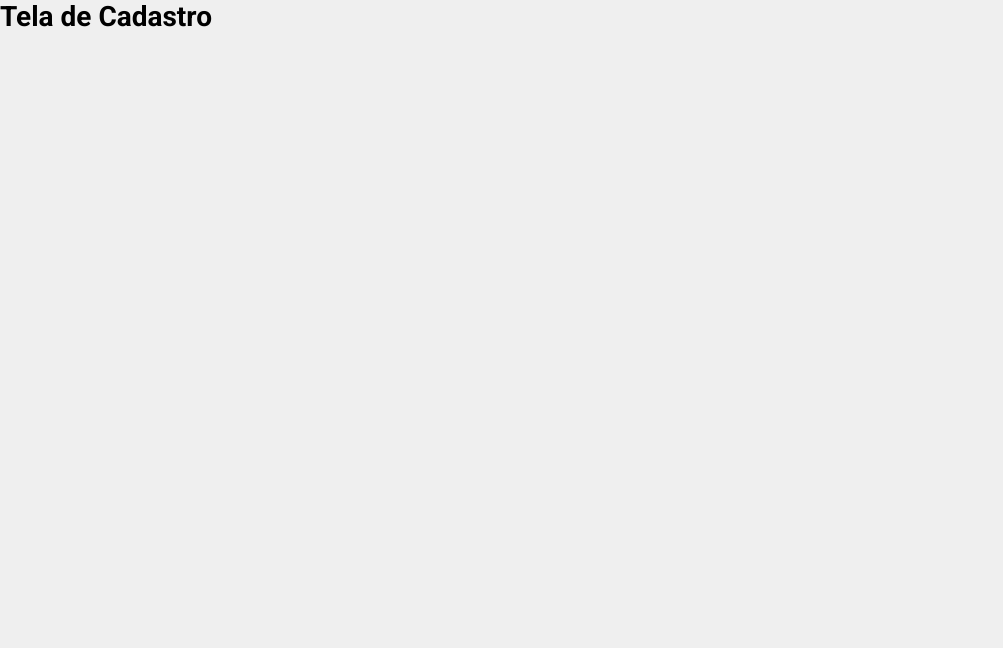
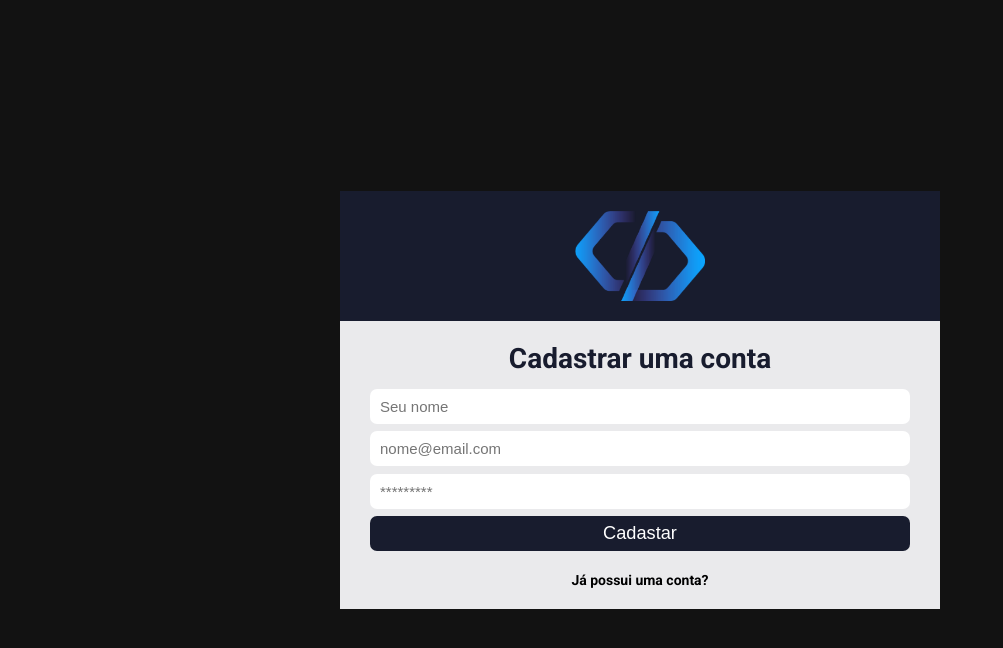
Before and after one commit to GuilhermeManfrin134/projetoSistema, a React (Create React App) app: page /register in a window 1280 px wide. Shown: the top 648 px of the page, without its empty margins (0-1003 px from the left). Built offline with nearby package versions, Linux system fonts and the light colour scheme.

Commit message:
Criada a tela de Cadastro

```diff
--- a/src/pages/Signup/index.jsx
+++ b/src/pages/Signup/index.jsx
@@ -1,7 +1,37 @@
+import { useState } from 'react';
+import { Link } from 'react-router-dom';
+
+
+import logo from '../../assets/logo.png';
+
 function Signup() {
+
+    const [nome, setNome] = useState('');
+    const [email, setEmail] = useState('');
+    const [password, setPassword] = useState('');
+
+    function handleSubmit(e){
+      e.preventDefault();
+      alert('Clicou!')
+    }
+
     return (
-      <div>
-        <h1>Tela de Cadastro</h1>
+      <div className='container-center'>
+        <div className='login'>
+          <div className='logo-area'>
+            <img src={logo} alt='Logo do Sistema'/>
+          </div>
+
+          <form onSubmit={handleSubmit}>
+            <h1>Cadastrar uma conta</h1>
+            <input type='text' placeholder='Seu nome' value={nome} onChange={(e) => setNome(e.target.value)}/>
+            <input type='text' placeholder='nome@email.com' value={email} onChange={(e)=> setEmail(e.target.value)}/>
+            <input type='password' placeholder='*********' value={password} onChange={(e) => setPassword(e.target.value)}/>
+            <button type='submit'>Cadastar</button>
+          </form>
+
+          <Link to="/">Já possui uma conta?</Link>
+        </div>
       </div>
     );
   }
```
